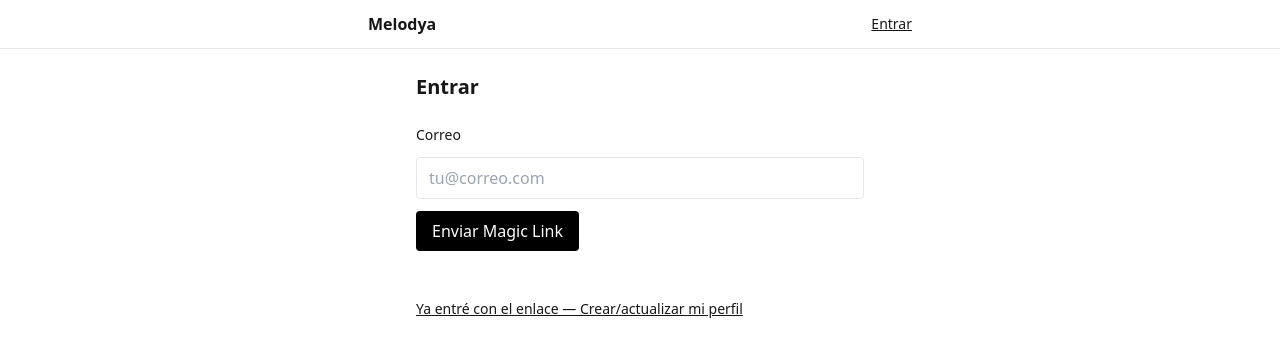
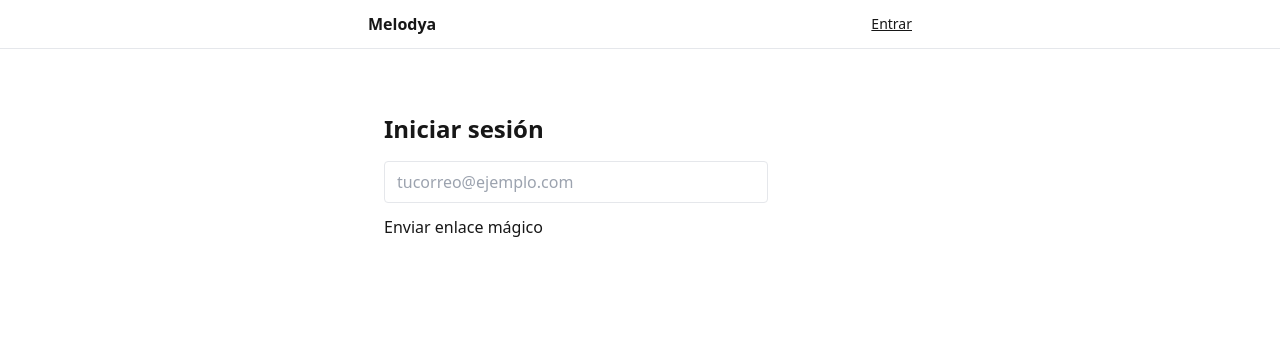
Before and after one commit to HSevenn/Melodya, a Next.js app: page /login in a window 1280 px wide. Shown: the top 352 px of the page. Built offline with nearby package versions, Linux system fonts and the light colour scheme.

Commit message:
Update page.tsx

```diff
--- a/app/login/page.tsx
+++ b/app/login/page.tsx
@@ -1,67 +1,66 @@
+// app/login/page.tsx
 'use client';
 
-import { useEffect, useState } from 'react';
-import { upsertProfile } from '@/app/actions';
-import { supabaseBrowser } from '@/lib/supabase-browser';
+import { useState } from 'react';
+import { sendMagicLink } from '../actions';
+import AuthHashForwarder from '@/app/_components/AuthHashForwarder'; // 👈 añadido
 
 export default function LoginPage() {
   const [email, setEmail] = useState('');
   const [sent, setSent] = useState(false);
+  const [error, setError] = useState<string | null>(null);
+  const [loading, setLoading] = useState(false);
 
-  // Si llega ?error=1 avisamos
-  useEffect(() => {
-    const q = new URLSearchParams(window.location.search);
-    if (q.get('error')) alert('El enlace es inválido o expiró. Pide uno nuevo.');
-  }, []);
+  async function onSubmit(e: React.FormEvent) {
+    e.preventDefault();
+    setLoading(true);
+    setError(null);
+    try {
+      const ok = await sendMagicLink(email);
+      if (!ok) throw new Error('No se pudo enviar el enlace');
+      setSent(true);
+    } catch (err: any) {
+      setError(err?.message ?? 'Error desconocido');
+    } finally {
+      setLoading(false);
+    }
+  }
 
-  async function handleSend(e: React.FormEvent) {
-    e.preventDefault();
-    const supabase = supabaseBrowser();
-    const { error } = await supabase.auth.signInWithOtp({
-      email,
-      options: {
-        emailRedirectTo: `${process.env.NEXT_PUBLIC_SITE_URL}/auth/callback`,
-      },
-    });
-    if (error) return alert(error.message);
-    setSent(true);
+  if (sent) {
+    return (
+      <main className="container mx-auto px-4 py-10">
+        <AuthHashForwarder /> {/* 👈 añadido */}
+        <h1 className="text-2xl font-bold">Revisa tu correo</h1>
+        <p className="mt-2 text-sm text-neutral-600">
+          Te enviamos un enlace de acceso. Ábrelo desde este mismo
+          dispositivo/navegador.
+        </p>
+      </main>
+    );
   }
 
   return (
-    <div className="max-w-md mx-auto space-y-6">
-      <h1 className="text-xl font-semibold">Entrar</h1>
-
-      {/* --- Formulario para pedir el Magic Link --- */}
-      <form onSubmit={handleSend} className="space-y-3">
-        <label className="block text-sm">Correo</label>
+    <main className="container mx-auto px-4 py-10">
+      <AuthHashForwarder /> {/* 👈 añadido */}
+      <h1 className="text-2xl font-bold mb-4">Iniciar sesión</h1>
+      <form onSubmit={onSubmit} className="max-w-sm space-y-3">
         <input
           type="email"
           required
+          placeholder="tucorreo@ejemplo.com"
+          className="w-full rounded border px-3 py-2"
           value={email}
           onChange={(e) => setEmail(e.target.value)}
-          placeholder="tu@correo.com"
-          className="w-full border rounded px-3 py-2"
         />
-        <button className="px-4 py-2 bg-black text-white rounded">
-          Enviar Magic Link
+        <button
+          type="submit"
+          disabled={loading}
+          className="btn btn-primary"
+        >
+          {loading ? 'Enviando…' : 'Enviar enlace mágico'}
         </button>
-        {sent && (
-          <p className="text-sm text-neutral-600">
-            Revisa tu correo y abre el enlace para iniciar sesión.
-          </p>
-        )}
+        {error && <p className="text-sm text-red-500">{error}</p>}
       </form>
-
-      {/* --- Crear/actualizar perfil --- */}
-      <form>
-        <button
-          className="mt-6 text-sm underline"
-          type="submit"
-          formAction={upsertProfile}
-        >
-          Ya entré con el enlace — Crear/actualizar mi perfil
-        </button>
-      </form>
-    </div>
+    </main>
   );
 }
```
